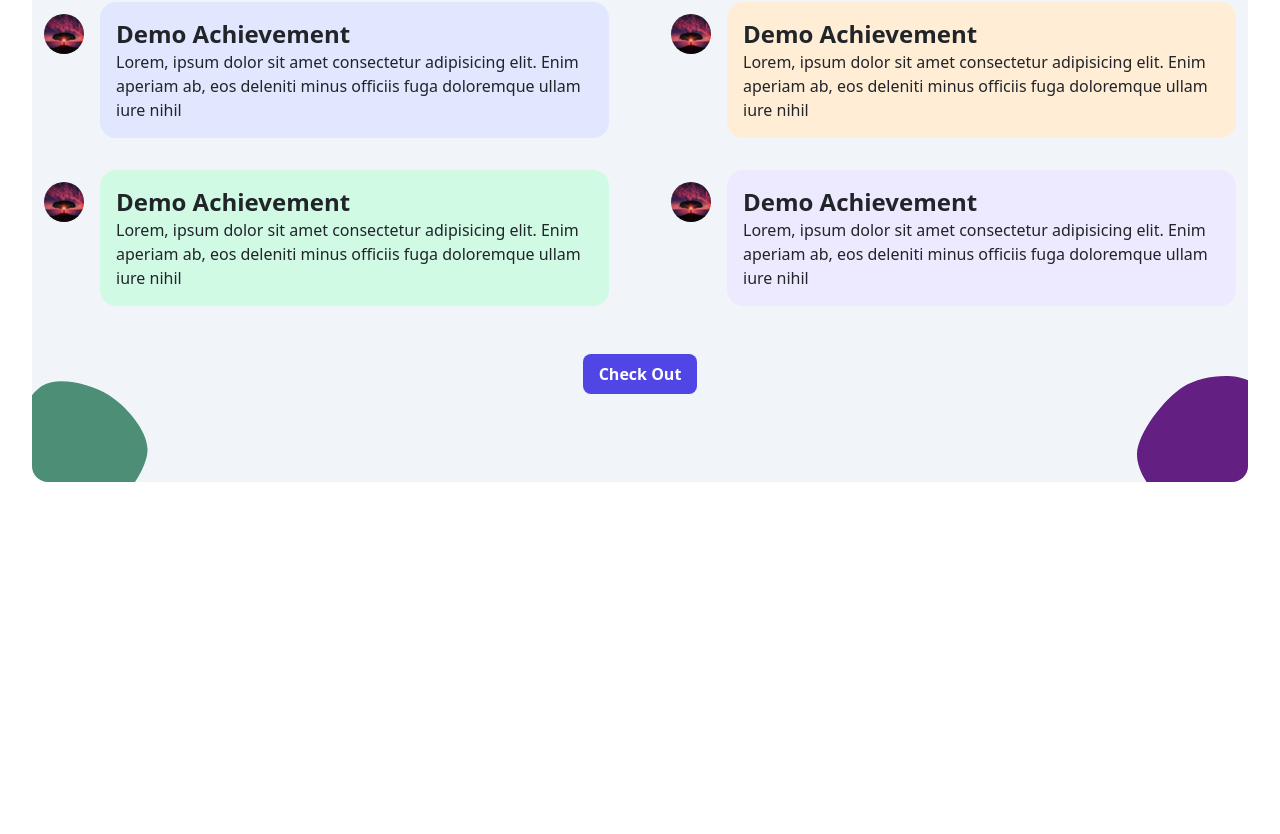
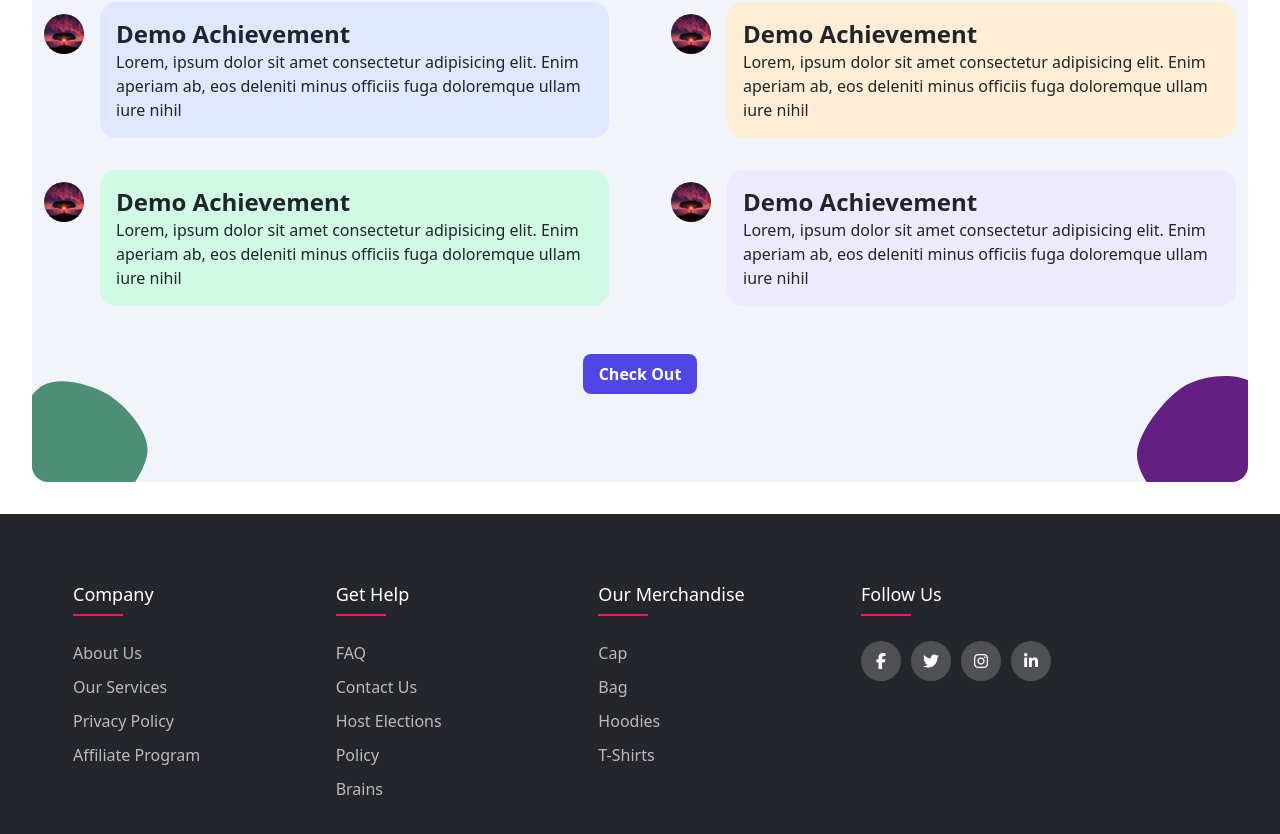
Before and after one commit to shreyanshandilya/buffered_reader_frontend, a React (Vite) app: page / in a window 1280 px wide. Shown: the part 1426-2260 px from the top of the page. Before the commit the page ends 1940 px from the top, so only its background shows below. Built offline with nearby package versions, Linux system fonts and the light colour scheme.

Commit message:
fdvgtfbt

```diff
--- a/src/App.jsx
+++ b/src/App.jsx
@@ -4,30 +4,16 @@ import { HashRouter as Router , Routes, Route } from "react-router-dom"
 import Home from "./components/home"
 import About from "./components/about"
 import Purpose from './components/landing page/purpose'
+import Footer from "./components/Footer"
 
 function App() {
-
-  const router = createBrowserRouter([
-    {
-      path: "/",
-      element: <Home />
-    },
-    {
-      path: "/about",
-      element: <About />
-    },
-    {
-      path: "/purpose",
-      element: <Purpose />
-    },
-  ])
 
   return (
     // <RouterProvider router={router} />
     <Router>
     <Routes>
-      <Route path="/" element={<Home />} />
-      <Route path="/about" element={<About />} />
+      <Route path="/" element={<><Home /><Footer/></>} />
+      <Route path="/about" element={<><About /><Footer/></>} />
       <Route path="/purpose" element={<Purpose />} />
     </Routes>
   </Router>
--- /dev/null
+++ b/src/components/Footer.jsx
@@ -0,0 +1,55 @@
+import React from 'react'
+import '../css/footer.css'
+import 'https://kit.fontawesome.com/3acc7f1241.js';
+
+export default function Footer() {
+  return (
+   <>
+   <footer className="footer" id="Footer">
+        <div className="container2">
+          <div className="row">
+            <div className="footer-col">
+              <h4>Company</h4>
+              <ul className="ff">
+                <li><a href="/">About us</a></li>
+                <li><a href="/">our services</a></li>
+                <li><a href="/">privacy policy</a></li>
+                <li><a href="/">affiliate program</a></li>
+              </ul>
+            </div>
+            <div className="footer-col">
+              <h4>Get Help</h4>
+              <ul className="ff">
+                <li><a href="/">FAQ</a></li>
+                <li><a href="/">Contact Us</a></li>
+                <li><a href="/">Host Elections</a></li>
+                <li><a href="/">Policy</a></li>
+                <li><a href="/">Brains</a></li>
+              </ul>
+            </div>
+            <div className="footer-col">
+              <h4>Our Merchandise</h4>
+              <ul className="ff">
+                <li><a href="/">Cap</a></li>
+                <li><a href="/">Bag</a></li>
+                <li><a href="/">Hoodies</a></li>
+                <li><a href="/">T-shirts</a></li>
+              </ul>
+            </div>
+            <div className="footer-col">
+              <h4>follow us</h4>
+              <div className="social-links">
+                <ul className="ff">
+                  <a href="/"><i className="fab fa-facebook-f"></i></a>
+                  <a href="/"><i className="fab fa-twitter"></i></a>
+                  <a href="/"><i className="fab fa-instagram"></i></a>
+                  <a href="/"><i className="fab fa-linkedin-in"></i></a>
+                </ul>
+              </div>
+            </div>
+          </div>
+        </div>
+      </footer>
+   </>
+  )
+}
--- a/src/components/landing page/hero.jsx
+++ b/src/components/landing page/hero.jsx
@@ -1,28 +1,31 @@
-import React, { useRef } from 'react'
+import React, { useRef , useState } from 'react'
 import bgImg from '/svgviewer-png-output-removebg-preview.png'
 import Navbar from '../navbar'
 
 export default function Hero(props) {
 
+  const [Height, setHeight] = useState(window.innerHeight * 0.9)
 
   const navbar = useRef()
 
   window.addEventListener('resize', () => {
     const hero = document.querySelector("#hero")
-    hero ? hero.style.height = `${window.innerHeight * 0.9}px` : ''
+    hero ? hero.style.height = `${Math.max(window.innerHeight * 0.9 , Height)}px` : ''
   })
 
   return (
     <>
 
       <div id="hero" className=' overflow-hidden' ref={props.homeRef} style={{ height: `${window.innerHeight * 0.9}px` }}>
-        <div className=' relative w-full h-full flex sm:items-center items-end justify-end bg-orange-100' style={{ backgroundImage: `url(${bgImg})`, backgroundSize: "cover" }}>
+        <div className=' relative w-full h-full flex sm:items-center items-end justify-end ' >
           <Navbar navbar={navbar} />
-          <div className=' box-border md:w-2/4 sm:w-4/5 w-full sm:pe-24 px-4 py-4 sm:mb-0 mb-12 text-black font-sans'>
-            <div className='font-extrabold text-base tracking-widest'>Cse Society</div>
-            <div className='font-extrabold text-5xl py-3'>Buffered Reader</div>
-            <div>Lorem ipsum dolor sit amet consectetur adipisicing elit. Repellat vel id minima earum dolorum. Qui beatae maxime enim illum molestiae animi, eveniet nemo vel,
-              recusandae quos neque quas similique fugiat!</div>
+          <div className="SlideBtns absolute w-full  bottom-0 py-4">
+            <div className=' mx-auto justify-between flex items-center h-auto' style={{width:"200px"}}>
+              <div className='controlBtn rounded-full cursor-pointer bg-red-800' style={{width:"20px" , height:"20px"}}></div>
+              <div className='controlBtn rounded-full cursor-pointer bg-red-800' style={{width:"20px" , height:"20px"}}></div>
+              <div className='controlBtn rounded-full cursor-pointer bg-red-800' style={{width:"20px" , height:"20px"}}></div>
+              <div className='controlBtn rounded-full cursor-pointer bg-red-800' style={{width:"20px" , height:"20px"}}></div>
+            </div>
           </div>
         </div>
       </div>
--- a/src/css/about.css
+++ /dev/null
@@ -1,43 +0,0 @@
-#about .introduction::before{
-    content: '';
-    position: absolute;
-    width: 100%;
-    height:100%;
-    top: 0;
-    left: 0;
-    z-index: 1;
-    background-color: rgba(5, 5, 5, 0.729);
-}
-
-#about .introduction .slideBg{
-    height: 400%;
-    animation: slideBg 10s ease 0s infinite alternate ;
-}
-#about .introduction .slideBg .bg1{
-    background-image: url("/download (2).jpeg");
-    background-size: cover;
-}
-#about .introduction .slideBg .bg2{
-    background-image: url("/download\ \(3\).jpeg");
-    background-size: cover;}
-#about .introduction .slideBg .bg3{
-    background-image: url("/download\ \(4\).jpeg");
-    background-size: cover;}
-#about .introduction .slideBg .bg4{
-    background-image: url("/download\ \(5\).jpeg");
-    background-size: cover;
-}
-@keyframes slideBg{
-    0%{
-        transform: translateY(0%);
-    }
-    33%{
-        transform: translateY(-25%);
-    }
-    66%{
-        transform: translateY(-50%);
-    }
-    100%{
-        transform: translateY(-75%);
-    }
-}
--- /dev/null
+++ b/src/css/footer.css
@@ -0,0 +1,78 @@
+.container2{
+    max-width: 1170px;
+    margin-left: 70px;
+  }
+  .row{
+    display: flex;
+    flex-wrap: wrap;
+  }
+  .footer{
+    background-color: #24262b;
+    padding: 70px 0;
+
+  }
+  ul.ff{
+    list-style: none;
+  }
+  .footer-col{
+    width: 22%;
+    padding: 0 15px;
+  }
+  .footer-col h4{
+    font-size: 18px;
+    color: #ffffff;
+    text-transform: capitalize;
+    margin-bottom: 35px;
+    font-weight: 500;
+    position: relative;
+
+  }
+  .footer-col h4::before{
+    content: '';
+    position: absolute;
+    left: 0;
+    bottom: -10px;
+    background-color: #e91e63;
+    height: 2px;
+    box-sizing: border-box;
+    width: 50px;
+  }
+  .footer-col ul li:not(:last-child){
+    margin-bottom: 10px;
+
+  }
+  .footer-col ul li a{
+    font-size: 16px;
+    text-transform: capitalize;
+    color: #ffffff;
+    text-decoration: none;
+    font-weight: 300;
+    color: #bbbbbb;
+    display:block;
+    transition: all 0.3s ease;
+
+  }
+  .footer-col ul li a:hover{
+    color: #ffffff;
+    padding-left: 8px;
+
+
+}
+  .footer-col .social-links a{
+    display: inline-block;
+    height: 40px;
+    width:40px;
+    background-color: rgba(255,255,255,0.2);
+    margin: 0 10px 10px 0;
+    text-align: center;
+    line-height: 40px;
+    border-radius: 50%;
+    color: #ffffff;
+    transition: all 0.5s ease;
+
+
+  }
+  .footer-col .social-links a:hover{
+    color: #24262b;
+    background-color: #ffffff;
+  }
```
Also changed, not shown: src/components/about.jsx (+46 -115 lines).
